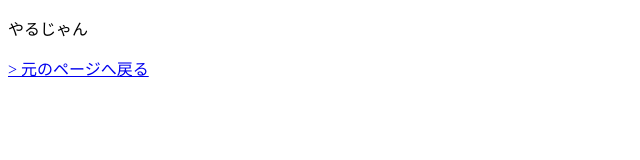
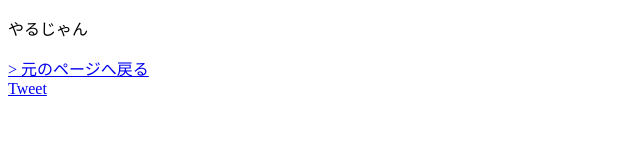
Before and after one commit to NOrate-JP/katatataki, a plain HTML site: page success.html in a window 1280 px wide. Shown: the full height of the page, 0-640 px from the left. Drawn offline with nearby package versions, Linux system fonts and the light colour scheme.

Commit message:
Update success.html

```diff
--- a/success.html
+++ b/success.html
@@ -12,5 +12,8 @@
         やるじゃん
     </p>
     <a href="./">> 元のページへ戻る</a>
+
+    <br>
+<a href="https://twitter.com/share?ref_src=twsrc%5Etfw" class="twitter-share-button" data-size="large" data-text="かたたたきをしました" data-url="https://norate-jp.github.io/katatataki/" data-lang="ja" data-show-count="false">Tweet</a><script async src="https://platform.twitter.com/widgets.js" charset="utf-8"></script>
 </body>
 </html>
```
